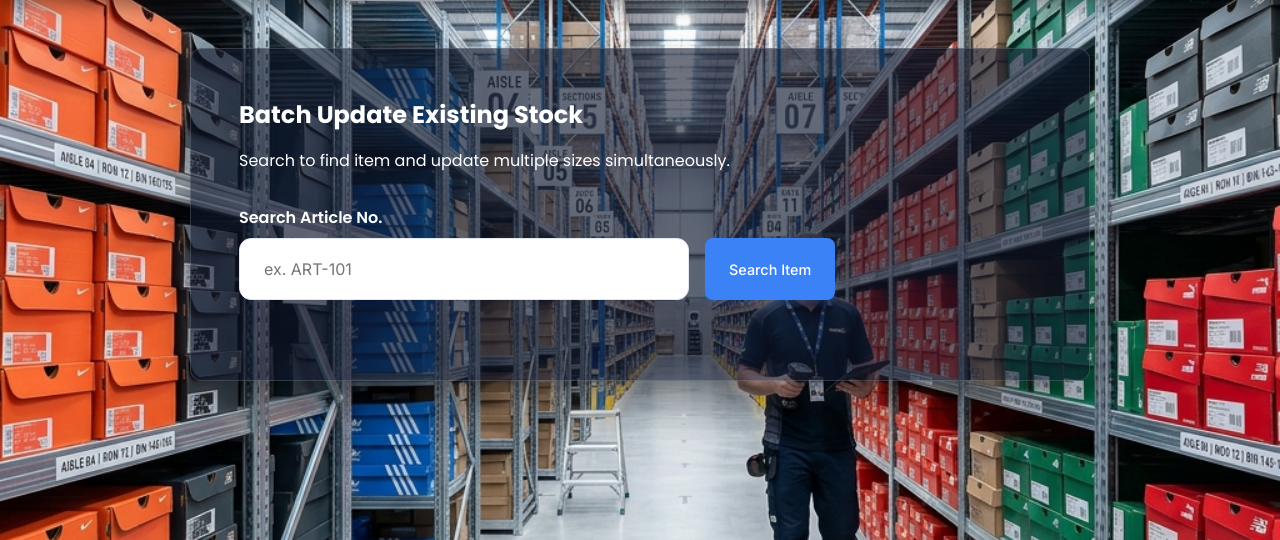
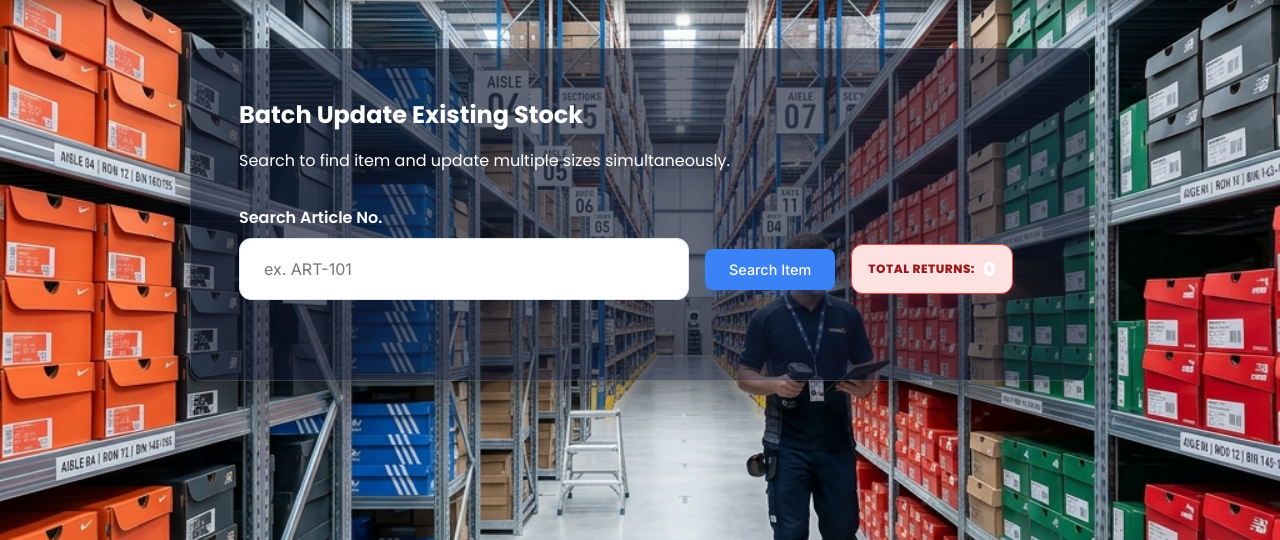
Before and after one commit to sudeep291/inventory, a Python web app: template templates/update_stock.html in a window 1280 px wide. Shown: the part 74-614 px from the top of the page. Run offline with Jinja, Linux system fonts and the light colour scheme; the template is opened without the code that fills it, so the values that code supplies are empty.

Commit message:
feat(ui): add live 'Total Returns' counter to Update Stock dashboard

```diff
--- a/static/js/main.js
+++ b/static/js/main.js
@@ -55,6 +55,14 @@ async function fetchAPI(url, options = {}) {
 async function fetchProducts() {
     const data = await fetchAPI('/api/inventory');
     if (data) productsCache = data.products;
+}
+
+async function loadReturnStats() {
+    const data = await fetchAPI('/api/returns/stats');
+    if (data && data.success) {
+        const counter = document.getElementById('totalReturnCount');
+        if (counter) counter.textContent = data.total;
+    }
 }
 
 /* ==================================
@@ -482,6 +490,7 @@ async function executeBatchUpdate() {
         playSuccessSequence('updateResultContainer', 'Stock Augmented Safely!', async () => {
             document.getElementById('updateSearchInput').value = '';
             await fetchProducts();
+            await loadReturnStats();
         });
     }
 }
@@ -780,6 +789,10 @@ document.addEventListener('DOMContentLoaded', () => {
     document.querySelectorAll('img[loading="lazy"]').forEach(img => {
         optimizeImage(img);
     });
+    // Load return statistics if on the appropriate page
+    if (document.getElementById('totalReturnCount')) {
+        loadReturnStats();
+    }
 });
 
 /* ==================================
--- a/static/sw.js
+++ b/static/sw.js
@@ -1,4 +1,4 @@
-const CACHE_NAME = 'sv-footwear-v10'; // Bump to force update
+const CACHE_NAME = 'sv-footwear-v11'; // Bump to force update
 const ASSETS_TO_CACHE = [
   '/',
   '/static/css/style.css',
--- a/templates/update_stock.html
+++ b/templates/update_stock.html
@@ -76,9 +76,13 @@
 
         <div class="search-section" style="text-align:left; margin-bottom:2rem;">
             <label style="font-weight:600;display:block;margin-bottom:0.5rem">Search Article No.</label>
-            <div style="display:flex; gap:1rem;">
+            <div style="display:flex; gap:1rem; align-items:center;">
                 <input type="text" id="updateSearchInput" placeholder="ex. ART-101" style="flex:1;">
                 <button type="button" class="btn primary" onclick="searchUpdateProduct()">Search Item</button>
+                <div id="totalReturnsContainer" style="background:#fee2e2; padding:0.6rem 1rem; border-radius:12px; border:1.5px solid #ef4444; display:flex; align-items:center; gap:0.5rem; box-shadow:0 4px 6px rgba(239,68,68,0.1)">
+                    <span style="color:#991b1b; font-size:0.75rem; font-weight:800; text-transform:uppercase; letter-spacing:0.5px">Total Returns:</span>
+                    <strong id="totalReturnCount" style="color:#dc2626; font-size:1.2rem; font-weight:900">0</strong>
+                </div>
             </div>
         </div>
 
```
Also changed, not shown: app.py (+9 -2 lines).
